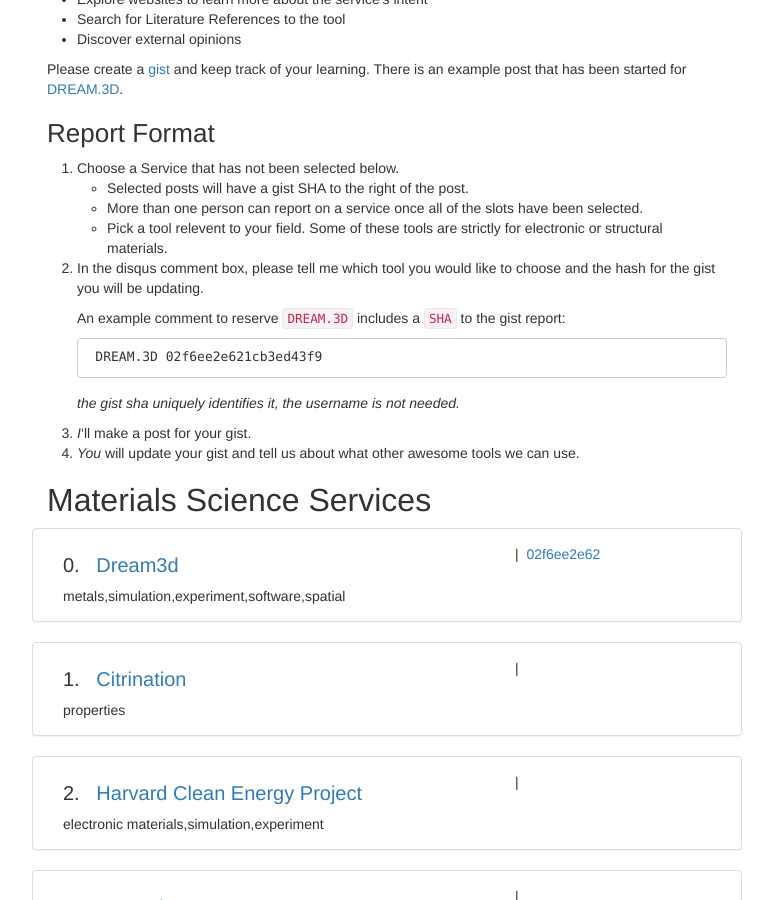
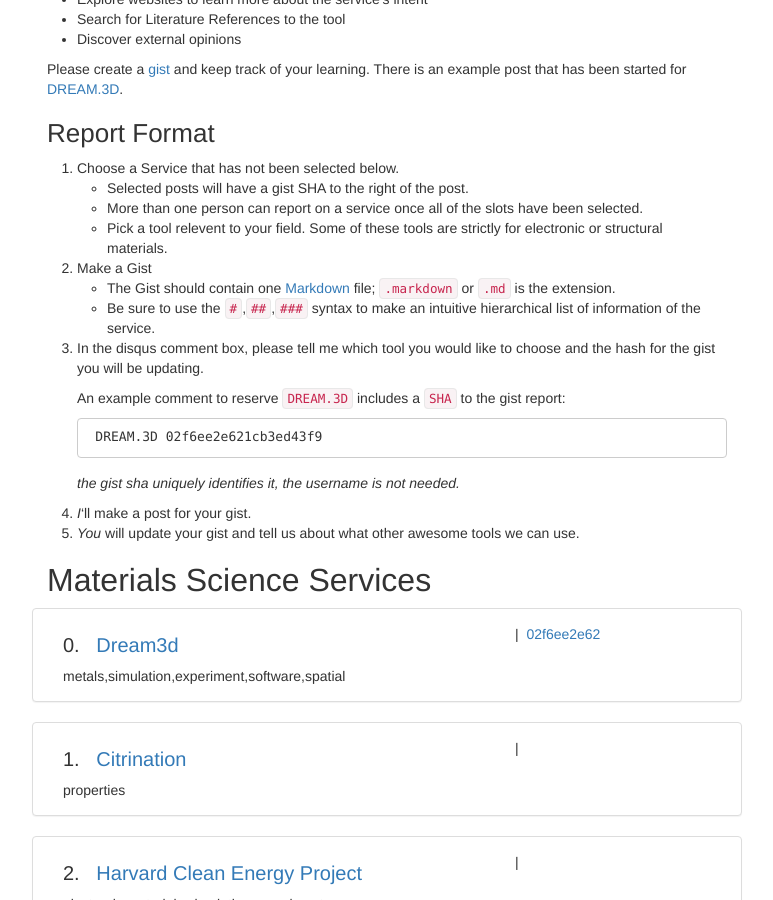
Before and after one commit to jallen30gt/material-hammers, a Jekyll site: the page built from _posts/2014-10-16-Description.html, in a window 1280 px wide and 900 px high, scrolled down 425 px. Shown: the whole window, without its empty margins (253-1026 px from the left). Built offline with Jekyll 4.4.1, drawn with Linux system fonts in a browser that asks for light colours; nearby versions of some CDN libraries; comment, search, counter and statistics services are not loaded.

Commit message:
Update 2014-10-16-Description.html

```diff
--- a/_posts/2014-10-16-Description.html
+++ b/_posts/2014-10-16-Description.html
@@ -9,6 +9,7 @@
 
 ref:
 - https://gist.github.com
+- https://help.github.com/articles/github-flavored-markdown/
 ---
 {% assign services = site.data['services']['data'] %}
 
@@ -42,6 +43,11 @@
   * More than one person can report on a service once all of the slots have been selected.
   * Pick a tool relevent to your field.  Some of these tools are strictly for electronic
   or structural materials.
+
+1. Make a Gist
+  * The Gist should contain one [Markdown]({{page.ref[1]}}) file; ``.markdown`` or ``.md`` is the extension.
+  * Be sure to use the ``#``,``##``,``###`` syntax to make an intuitive hierarchical list of information of the service.
+
 1. In the disqus comment box, please tell me which tool you would like to choose
   and the hash for the gist you will be updating.
 
```
